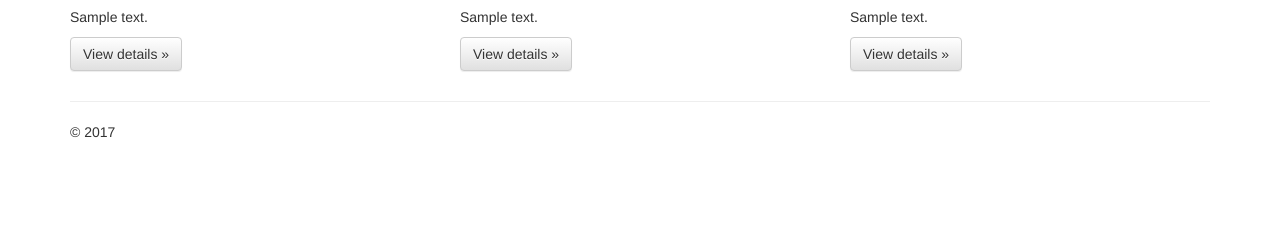
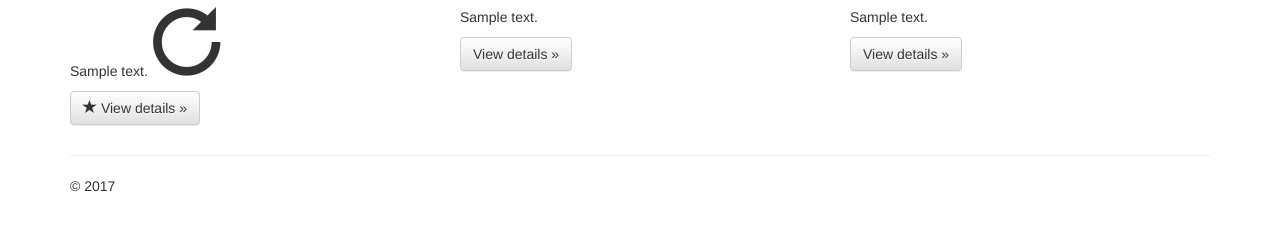
Before and after one commit to Darrius1121/initializr-bootstrap-site-template, a plain HTML site: page index.html in a window 1280 px wide. Shown: the part 467-698 px from the top of the page. Drawn offline with nearby package versions, Linux system fonts and the light colour scheme.

Commit message:
Example of glyphicon usage.

```diff
--- a/index.html
+++ b/index.html
@@ -59,8 +59,11 @@
       <div class="row">
         <div class="col-md-4">
           <h2>Heading</h2>
-          <p>Sample text.</p>
-          <p><a class="btn btn-default" href="#" role="button">View details &raquo;</a></p>
+          <p>
+            Sample text.
+            <span class="glyphicon glyphicon-repeat" style="font-size: 5em;"></span>
+          </p>
+          <p><a class="btn btn-default" href="#" role="button"><span class="glyphicon glyphicon-star"></span> View details &raquo;</a></p>
         </div>
         <div class="col-md-4">
           <h2>Heading</h2>
```
